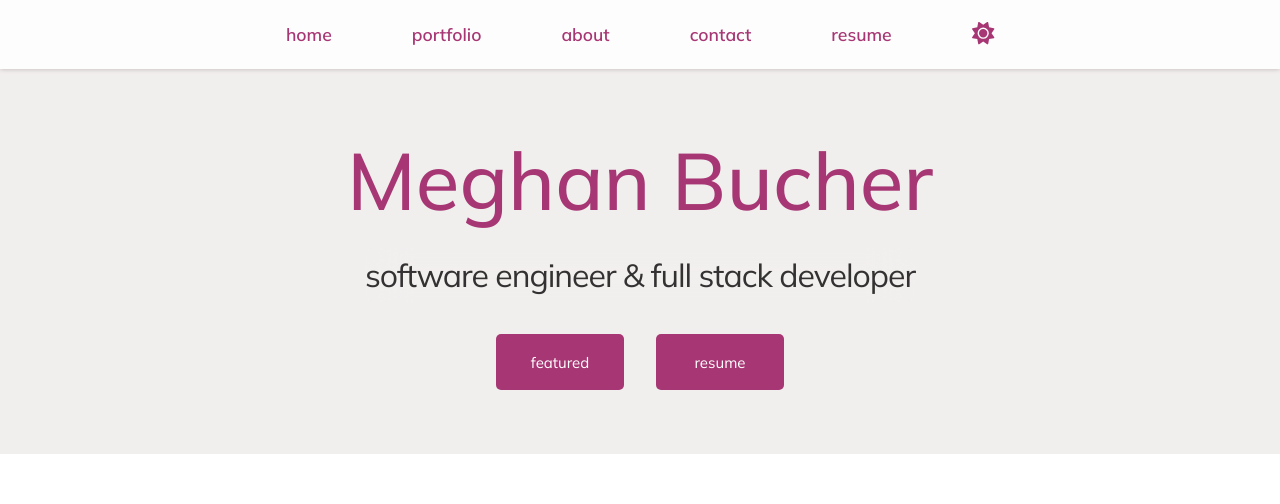
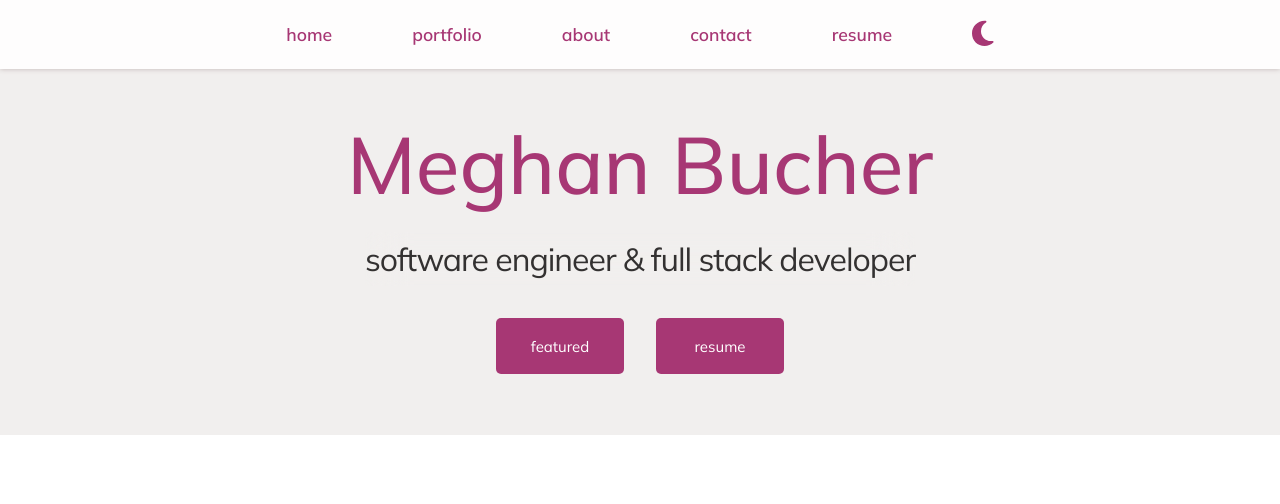
Before and after one commit to megbuch/portfolio-v2, a React (Create React App) app: page / in a window 1280 px wide. Shown: the top 504 px of the page. Built offline with nearby package versions, Linux system fonts and the light colour scheme.

Commit message:
adds dark mode toggle to mobile menu

```diff
--- a/src/components/Navigation/Navigation.css
+++ b/src/components/Navigation/Navigation.css
@@ -25,19 +25,19 @@
   top: 20px;
   right: 30px;
   position: fixed;
-  z-index: 200;
+  z-index: 300;
 }
 
 .mobile-links {
   display: flex;
   flex-direction: column;
   justify-content: flex-start;
-  align-items: right;
+  align-items: center;
   padding: 4rem;
-  gap: 0;
+  gap: 20px;
   font-size: 1.8rem;
-  background-color: white;
-  box-shadow: 0 0 5px #c0b4b4;
+  background-color: var(--background-color);
+  box-shadow: var(--box-shadow);
   letter-spacing: 1px;
   height: 100vh;
   width: 70vw;
@@ -64,19 +64,14 @@
   transform: translateY(0%);
 }
 
-.toggle-theme-container {
-  display: flex;
-  justify-content: center;
-  align-items: center;
-}
-
 .toggle-button {
   border: none;
   background-color: transparent;
   cursor: pointer;
   padding: 0;
+  margin: 0;
   color: var(--bright-main);
-  font-size: 1.4rem;
+  font-size: 1.8rem;
 }
 
 .toggle-button:hover {
--- a/src/components/Navigation/Navigation.jsx
+++ b/src/components/Navigation/Navigation.jsx
@@ -1,14 +1,14 @@
 import React, { useEffect, useState } from "react";
 import { library } from "@fortawesome/fontawesome-svg-core";
 import { FontAwesomeIcon } from "@fortawesome/react-fontawesome";
-import { faSun } from "@fortawesome/free-solid-svg-icons";
+import { faLightbulb } from "@fortawesome/free-solid-svg-icons";
 import { faMoon } from "@fortawesome/free-solid-svg-icons";
 import { FaBars, FaTimes } from "react-icons/fa";
 import { Link } from "react-router-dom";
 import resume from "../../assets/documents/resume.pdf";
 import "./Navigation.css";
 
-library.add(faSun, faMoon);
+library.add(faLightbulb, faMoon);
 
 export default function Nav({ toggleTheme, theme }) {
   const [isMobileMenuOpen, setIsMobileMenuOpen] = useState(false);
@@ -65,11 +65,9 @@ export default function Nav({ toggleTheme, theme }) {
             Resume
           </a>
         </li>
-        <div className="toggle-theme-container">
-          <button className="toggle-button" onClick={toggleTheme}>
-            <FontAwesomeIcon icon={theme === "" ? faSun : faMoon} />
-          </button>
-        </div>
+        <button className="toggle-button" onClick={toggleTheme}>
+          <FontAwesomeIcon icon={theme === "" ? faMoon : faLightbulb} />
+        </button>
       </ul>
       <div className="hamburger-ctr" onClick={handleHamburgerClick}>
         {isMobileMenuOpen ? (
@@ -79,6 +77,11 @@ export default function Nav({ toggleTheme, theme }) {
         )}
       </div>
       <ul className={isMobileMenuOpen ? "mobile-links open" : "mobile-links"}>
+        <li>
+          <button className="toggle-button" onClick={toggleTheme}>
+            <FontAwesomeIcon icon={theme === "" ? faMoon : faLightbulb} />
+          </button>
+        </li>
         <li className="mobile-link">
           <Link to="/" onClick={handleMobileMenuClick}>
             Home
--- a/src/pages/LandingPage/LandingPage.css
+++ b/src/pages/LandingPage/LandingPage.css
@@ -6,7 +6,7 @@
   text-align: center;
   gap: 1rem;
   background-color: var(--accent-gray-line);
-  padding: 8rem 0 3rem 0;
+  padding: 7rem 0 2.8rem 0;
   margin-bottom: -3rem;
 }
 
```
